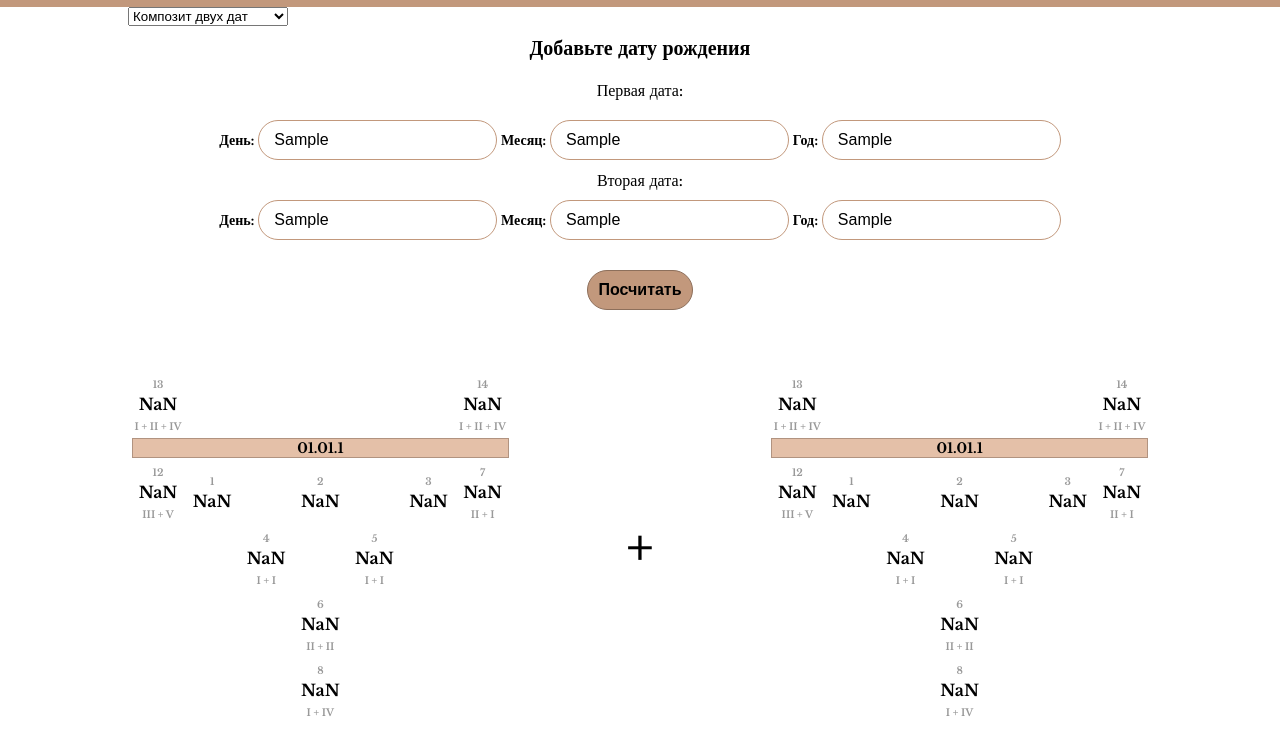
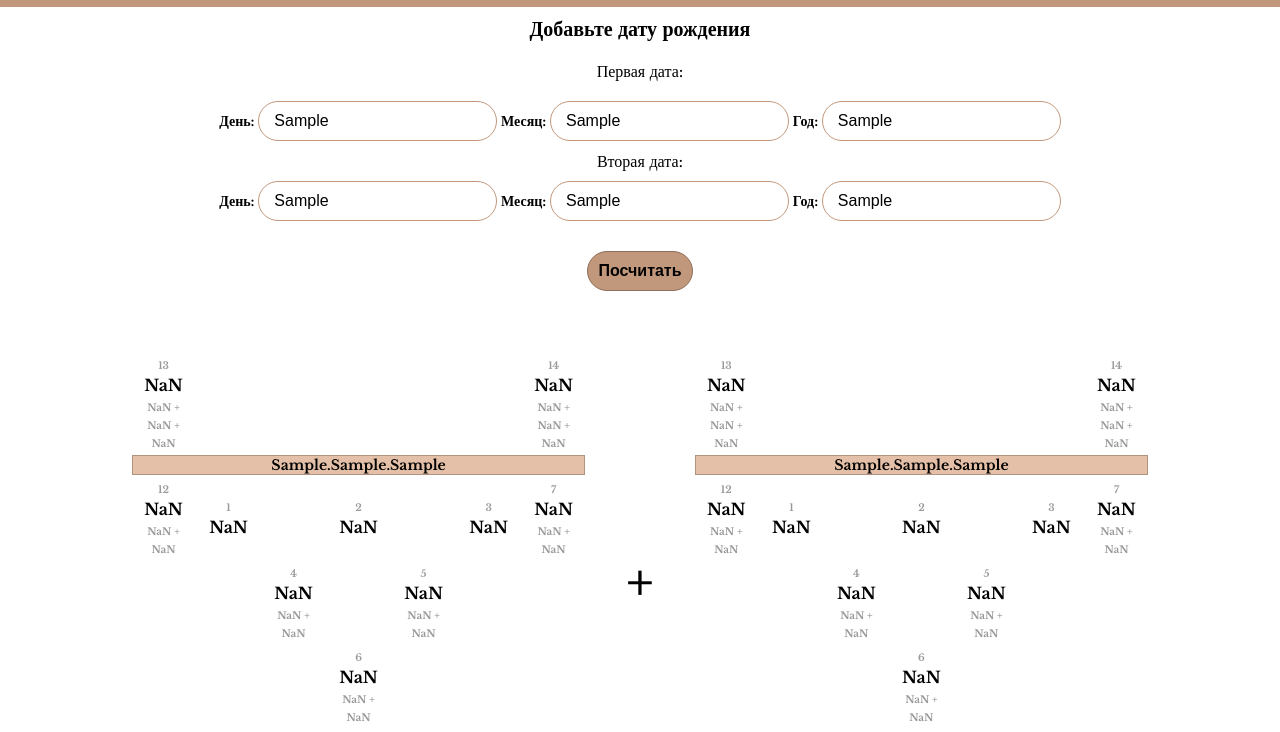
Before and after one commit to thenavik/nemuro, a plain HTML site: page dayscompozit.html in a window 1280 px wide. Both pictures are taken after typing "Sample", "Sample", "Sample", "Sample", "Sample", "Sample" into the empty fields and a click on the button "Посчитать". Shown: the part 43-775 px from the top of the page. Drawn offline with nearby package versions, Linux system fonts and the light colour scheme.

Commit message:
add middle table in index

```diff
--- a/dayscompozit.html
+++ b/dayscompozit.html
@@ -78,16 +78,16 @@
           </div>
           <ul class="menu-list">
             <li class="menu-item">
-              <a href="#">Главная</a>
+              <a href="./index.html">Главная</a>
             </li>
             <li class="menu-item">
               <a href="#">Композит дня/месяца</a>
             </li>
             <li class="menu-item">
-              <a href="#">Личностный портрет</a>
+              <a href="./index.html">Личностный портрет</a>
             </li>
             <li class="menu-item">
-              <a href="#">Композит двух дат</a>
+              <a href="./dayscompozit.html">Композит двух дат</a>
             </li>
           </ul>
           <div class="user">
@@ -99,46 +99,11 @@
         </div>
       </div>
     </nav>
-    <div class="container">
-      <select name="" id="select">
-        <option value="1">Композит двух дат</option>
-        <option value="2">Композит трех дат</option>
-        <option value="3">Композит четырех дат</option>
-      </select>
-    </div>
     <div class="main-section">
       <div class="main-content">
         <h2>Добавьте дату рождения</h2>
         <h2 class="subtitle">Первая дата:</h2>
         <form id="form" action="">
-          <span>День:</span>
-          <input
-            name="day"
-            id="day1"
-            type="text"
-            maxlength="2"
-            placeholder="01"
-            required
-          />
-          <span>Месяц:</span>
-          <input
-            name="month"
-            id="month1"
-            type="text"
-            maxlength="2"
-            placeholder="01"
-            required
-          />
-          <span>Год:</span>
-          <input
-            name="year"
-            id="year1"
-            type="text"
-            maxlength="4"
-            placeholder="1999"
-            required
-          />
-          <h2 class="subtitle">Вторая дата:</h2>
           <span>День:</span>
           <input
             name="day"
@@ -167,6 +132,35 @@
             required
           />
 
+          <h2 class="subtitle">Вторая дата:</h2>
+          <span>День:</span>
+          <input
+            name="day"
+            id="day1"
+            type="text"
+            maxlength="2"
+            placeholder="01"
+            required
+          />
+          <span>Месяц:</span>
+          <input
+            name="month"
+            id="month1"
+            type="text"
+            maxlength="2"
+            placeholder="01"
+            required
+          />
+          <span>Год:</span>
+          <input
+            name="year"
+            id="year1"
+            type="text"
+            maxlength="4"
+            placeholder="1999"
+            required
+          />
+          <!-- // -->
           <div class="btn">
             <button id="count-btn">Посчитать</button>
           </div>
@@ -174,7 +168,7 @@
       </div>
     </div>
 
-    <section class="container">
+    <section class="container none" id="table">
       <tr>
         <td>
           <br />
@@ -243,6 +237,7 @@
                           valign="middle"
                           colspan="7"
                           class="tbh"
+                          id="date1"
                         >
                           01.01.1
                         </td>
@@ -258,12 +253,12 @@
                               </tr>
                               <tr>
                                 <td align="center" valign="middle">
-                                  <span class="ind_s" id="p12R">VIII</span>
+                                  <span class="ind_s" id="p12L">VIII</span>
                                 </td>
                               </tr>
                               <tr>
                                 <td align="center" valign="middle">
-                                  <span class="sub_s" id="rightAnswer12"
+                                  <span class="sub_s" id="leftAnswer12"
                                     >III + V</span
                                   >
                                 </td>
@@ -543,6 +538,7 @@
                           valign="middle"
                           colspan="7"
                           class="tbh"
+                          id="date2"
                         >
                           01.01.1
                         </td>
@@ -558,12 +554,12 @@
                               </tr>
                               <tr>
                                 <td align="center" valign="middle">
-                                  <span class="ind_s" id="p12L">VIII</span>
+                                  <span class="ind_s" id="p12R">VIII</span>
                                 </td>
                               </tr>
                               <tr>
                                 <td align="center" valign="middle">
-                                  <span class="sub_s" id="leftAnswer12"
+                                  <span class="sub_s" id="rightAnswer12"
                                     >III + V</span
                                   >
                                 </td>
@@ -834,9 +830,13 @@
                 </td>
               </tr>
               <tr>
-                <td align="center" valign="middle" colspan="7" class="tbh">
-                  01.01.1 и 01.01.1
-                </td>
+                <td
+                  align="center"
+                  valign="middle"
+                  colspan="7"
+                  class="tbh"
+                  id="date3"
+                ></td>
               </tr>
               <tr>
                 <td width="14%">&nbsp;</td>
--- a/js/dayscompozit.js
+++ b/js/dayscompozit.js
@@ -1,5 +1,8 @@
-const select = document.querySelector("#select");
+const table = document.querySelector("#table");
 const form = document.querySelector("#form");
+const date1 = document.querySelector("#date1");
+const date2 = document.querySelector("#date2");
+const date3 = document.querySelector("#date3");
 
 // получаем все позиции left
 const p1HtmlR = document.querySelector("#p1R");
@@ -41,9 +44,6 @@ const all14Html = document.querySelector("#all14");
 
 //Что с чем сложилось -----------------------------------------------------------------
 //LEFT
-const leftAnswer1 = document.querySelector("#leftAnswer1");
-const leftAnswer2 = document.querySelector("#leftAnswer2");
-const leftAnswer3 = document.querySelector("#leftAnswer3");
 const leftAnswer4 = document.querySelector("#leftAnswer4");
 const leftAnswer5 = document.querySelector("#leftAnswer5");
 const leftAnswer6 = document.querySelector("#leftAnswer6");
@@ -53,9 +53,6 @@ const leftAnswer12 = document.querySelector("#leftAnswer12");
 const leftAnswer13 = document.querySelector("#leftAnswer13");
 const leftAnswer14 = document.querySelector("#leftAnswer14");
 //RIGHT
-const rightAnswer1 = document.querySelector("#rightAnswer1");
-const rightAnswer2 = document.querySelector("#rightAnswer2");
-const rightAnswer3 = document.querySelector("#rightAnswer3");
 const rightAnswer4 = document.querySelector("#rightAnswer4");
 const rightAnswer5 = document.querySelector("#rightAnswer5");
 const rightAnswer6 = document.querySelector("#rightAnswer6");
@@ -73,14 +70,12 @@ const bottomAnswer5 = document.querySelector("#bottomAnswer5");
 const bottomAnswer6 = document.querySelector("#bottomAnswer6");
 const bottomAnswer7 = document.querySelector("#bottomAnswer7");
 const bottomAnswer8 = document.querySelector("#bottomAnswer8");
-const bottomAnswer12 = document.querySelector("#bottomAnswer12");
 const bottomAnswer13 = document.querySelector("#bottomAnswer13");
 const bottomAnswer14 = document.querySelector("#bottomAnswer14");
 
 form.addEventListener("submit", getFormValue);
 function getFormValue(event) {
   event.preventDefault();
-  getValueSelect();
 
   // forms input
   const day1 = form.querySelector('[id="day1"]');
@@ -101,15 +96,6 @@ function getFormValue(event) {
     day: day2.value,
     month: month2.value,
     year: year2.value,
-  };
-
-  const dataAll = {
-    day: Number(dataLeft.day) + Number(dataRight.day),
-    month: Number(dataLeft.month) + Number(dataRight.month),
-    year:
-      sumYear(dataLeft.year) + sumYear(dataRight.year) > 22
-        ? sumYear(dataLeft.year) + sumYear(dataRight.year) - 22
-        : sumYear(dataLeft.year) + sumYear(dataRight.year),
   };
 
   const resultLeft = resultPsiPotretLeft(dataLeft);
@@ -153,12 +139,109 @@ function getFormValue(event) {
   all13Html.innerHTML = resultAll.p13;
   all14Html.innerHTML = resultAll.p14;
 
-  //   table.classList.remove("none");
-}
+  leftAnswer4.innerHTML = `${romanize(resultLeft.p1)} + ${romanize(
+    resultLeft.p2
+  )}`;
 
-function getValueSelect() {
-  const value = select.options.selectedIndex + 1;
-  console.log(value);
+  leftAnswer5.innerHTML = `${romanize(resultLeft.p2)} + ${romanize(
+    resultLeft.p3
+  )}`;
+
+  leftAnswer6.innerHTML = `${romanize(resultLeft.p4)} + ${romanize(
+    resultLeft.p5
+  )}`;
+
+  leftAnswer7.innerHTML = `${romanize(resultLeft.p1)} + ${romanize(
+    resultLeft.p5
+  )}`;
+
+  leftAnswer8.innerHTML = `${romanize(resultLeft.p2)} + ${romanize(
+    resultLeft.p6
+  )}`;
+
+  leftAnswer12.innerHTML = `${romanize(resultLeft.p7)} + ${romanize(
+    resultLeft.p8
+  )}`;
+
+  leftAnswer13.innerHTML = `${romanize(resultLeft.p1)} + ${romanize(
+    resultLeft.p4
+  )} + ${romanize(resultLeft.p6)}`;
+
+  leftAnswer14.innerHTML = `${romanize(resultLeft.p3)} + ${romanize(
+    resultLeft.p5
+  )} + ${romanize(resultLeft.p6)}`;
+
+  //   right answer
+
+  rightAnswer4.innerHTML = `${romanize(resultRight.p1)} + ${romanize(
+    resultRight.p2
+  )}`;
+
+  rightAnswer5.innerHTML = `${romanize(resultRight.p2)} + ${romanize(
+    resultRight.p3
+  )}`;
+
+  rightAnswer6.innerHTML = `${romanize(resultRight.p4)} + ${romanize(
+    resultRight.p5
+  )}`;
+
+  rightAnswer7.innerHTML = `${romanize(resultRight.p1)} + ${romanize(
+    resultRight.p5
+  )}`;
+
+  rightAnswer8.innerHTML = `${romanize(resultRight.p2)} + ${romanize(
+    resultRight.p6
+  )}`;
+
+  rightAnswer12.innerHTML = `${romanize(resultRight.p7)} + ${romanize(
+    resultRight.p8
+  )}`;
+
+  rightAnswer13.innerHTML = `${romanize(resultRight.p1)} + ${romanize(
+    resultRight.p4
+  )} + ${romanize(resultRight.p6)}`;
+
+  rightAnswer14.innerHTML = `${romanize(resultRight.p3)} + ${romanize(
+    resultRight.p5
+  )} + ${romanize(resultRight.p6)}`;
+
+  //   bottom Answer
+  bottomAnswer1.innerHTML = `${romanize(resultLeft.p1)} + ${romanize(
+    resultRight.p1
+  )}`;
+  bottomAnswer2.innerHTML = `${romanize(resultLeft.p2)} + ${romanize(
+    resultRight.p2
+  )}`;
+  bottomAnswer3.innerHTML = `${romanize(resultLeft.p3)} + ${romanize(
+    resultRight.p3
+  )}`;
+  bottomAnswer4.innerHTML = `${romanize(resultLeft.p4)} + ${romanize(
+    resultRight.p4
+  )}`;
+  bottomAnswer5.innerHTML = `${romanize(resultLeft.p5)} + ${romanize(
+    resultRight.p5
+  )}`;
+  bottomAnswer6.innerHTML = `${romanize(resultLeft.p6)} + ${romanize(
+    resultRight.p6
+  )}`;
+  bottomAnswer7.innerHTML = `${romanize(resultLeft.p7)} + ${romanize(
+    resultRight.p7
+  )}`;
+  bottomAnswer8.innerHTML = `${romanize(resultLeft.p8)} + ${romanize(
+    resultRight.p8
+  )}`;
+  bottomAnswer13.innerHTML = `${romanize(resultLeft.p13)} + ${romanize(
+    resultRight.p13
+  )}`;
+  bottomAnswer14.innerHTML = `${romanize(resultLeft.p14)} + ${romanize(
+    resultRight.p14
+  )}`;
+
+  date1.innerHTML = `${dataRight.day}.${dataRight.month}.${dataRight.year}`;
+  date2.innerHTML = `${dataLeft.day}.${dataLeft.month}.${dataLeft.year}`;
+  date3.innerHTML = `${dataRight.day}.${dataRight.month}.${dataRight.year} и ${dataLeft.day}.${dataLeft.month}.${dataLeft.year}`;
+
+  table.classList.remove("none");
 }
 
 function sumYear(year) {
```
Also changed, not shown: index.html (+64 -12 lines), js/script.js (+22 -0 lines).
